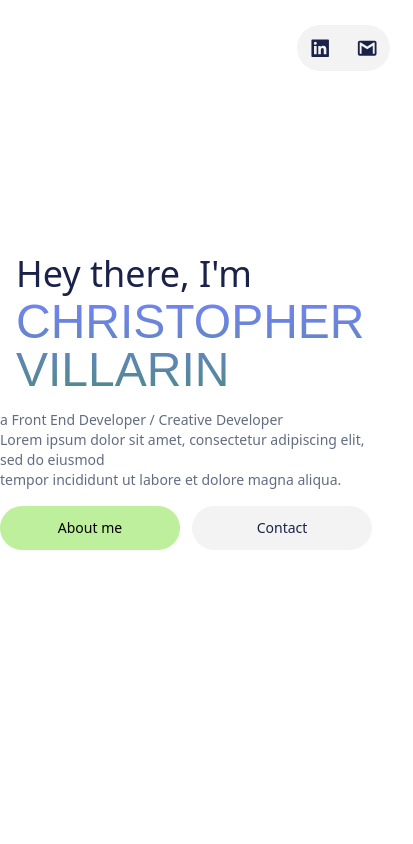
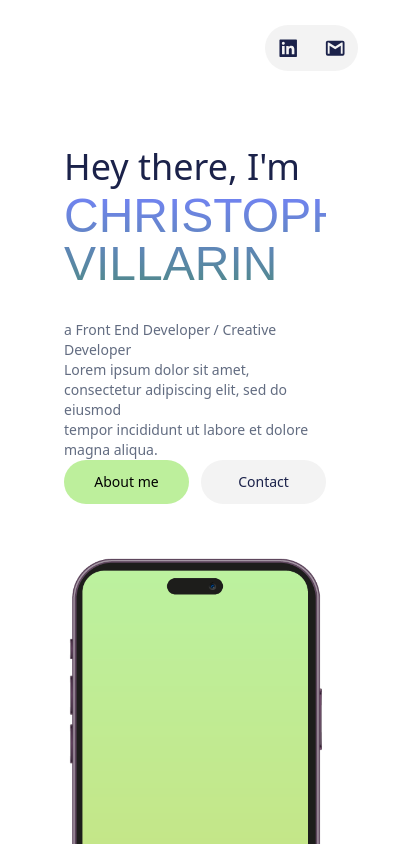
Before and after one commit to chrstphrvllrn/ChristopherVillarin, a React (Create React App) app: page / in a window 390 px wide. Shown: the top 844 px of the page, 413 px wide, since content can reach past the window. Built offline with nearby package versions, Linux system fonts and the light colour scheme.

Commit message:
updating mobile

```diff
--- a/src/App.js
+++ b/src/App.js
@@ -5,14 +5,15 @@ function App() {
     <div className=''>
       <NavBar />
 
-      <div className="w-full flex flex-col md:flex-row text-[#030303] font-light bg-[url('./images/background/iphone.png')] bg-cover bg-center bg-no-repeat xl:bg-contain lg:bg-contain" >
-        <div className="w-full min-h-[70vh] flex flex-col text-left justify-center mx-auto sm:max-w-[640px] md:max-w-[768px] lg:max-w-[924px] xl:max-w-[1080px] 2xl:max-w-[1536px]"> {/**/}
-        <p className='text-4xl p-4 font-light w-full leading-snug text-[#1B224A] '>Hey there, I'm<br />  <p className='text-5xl md:text-7xl lg:text-8xl xl:text-[7rem] 2xl:text-[10rem] font-medium bebas-neue-regular text-[#1B224A] bg-gradient-to-b from-[#7383F7] to-[#508989] bg-clip-text text-transparent '>CHRISTOPHER<br />VILLARIN</p></p>
+      <section className='flex flex-col sm:flex-col md:flex-row'>
+            <div className="w-full sm:w-full md:w-1/2 px-8 sm:px-8 md:px-16 flex flex-col md:flex-row text-[#030303] font-light" >
+                  <div className="w-full min-h-[50vh] sm:min-h-[50vh]  md:min-h-[70vh]  lg:min-h-[70vh] xl:min-h-[70vh] flex flex-col text-left justify-center mx-auto sm:max-w-[640px] md:max-w-[768px] lg:max-w-[924px] xl:max-w-[1080px] 2xl:max-w-[1536px]"> {/**/}
+                  <p className='text-4xl p-8 sm:p-8 md:p-4 lg:p-4 xl:p-4 font-light w-full leading-snug text-[#1B224A] '>Hey there, I'm<br />  <p className='text-5xl sm:text-5xl md:text-7xl lg:text-8xl xl:text-[7rem] 2xl:text-[10rem] font-medium bebas-neue-regular text-[#1B224A] bg-gradient-to-b from-[#7383F7] to-[#508989] bg-clip-text text-transparent '>CHRISTOPHER<br />VILLARIN</p></p>
                   {/* <p className='text-4xl p-4 font-light w-full leading-snug text-[#1B224A] '>Hey there, I'm<br />  <p className='text-6xl md:text-8xl lg:text-9xl xl:text-9xl font-medium bebas-neue-regular text-[#1B224A] bg-gradient-to-b from-[#4164A1] via-[#7A4A8A] to-[#7A4A8A] bg-clip-text text-transparent '>CHRISTOPHER<br />VILLARIN</p></p> */}
 
-          <p className='text-sm  text-[#626c81] w-full font-regular '>a Front End Developer / Creative Developer</p>
-          <p className='text-sm pb-4 text-[#626c81] w-full font-light'>Lorem ipsum dolor sit amet, consectetur adipiscing elit, sed do eiusmod<br />tempor incididunt ut labore et dolore magna aliqua. </p>
-          <div className='w-full flex flex-row'>
+                    <p className='text-sm px-8 sm:px-8 md:px-4 text-[#626c81] w-full font-regular '>a Front End Developer / Creative Developer</p>
+                    <p className='text-sm px-8 sm:px-8 md:px-4  text-[#626c81] w-full font-light'>Lorem ipsum dolor sit amet, consectetur adipiscing elit, sed do eiusmod<br />tempor incididunt ut labore et dolore magna aliqua. </p>
+                    <div className='w-full flex flex-row px-8 sm:px-8 md:px-4'>
                       <button className='text-sm bg-[#BDEF9C] hover:bg-[#f3f3f3] text-[#000] hover:text-[#000] w-[180px] rounded-full font-medium  py-3 px-1 mr-3 ' style={{ transition: 'background-color 0.3s' }}>About me</button>
                       <button className='text-sm bg-[#f3f3f3] hover:bg-[#4164A1] text-[#1B224A] hover:text-[#fff] w-[180px] rounded-full font-medium  py-3 px-1   ' style={{ transition: 'background-color 0.3s' }}>Contact</button>
                       {/* <button className='bg-[#4267B2] text-[#000] w-[50px] rounded-full font-medium  py-3 px-4 ml-4'></button>
@@ -20,6 +21,9 @@ function App() {
                     </div>
                   </div>
             </div>
+            <div className="w-full sm:w-full md:w-1/2 px-8 sm:px-8 md:px-16 min-h-[70vh] flex flex-row justify-center items-center md:flex-row text-[#030303] font-light bg-[url('./images/background/iphone.png')] bg-cover bg-center bg-no-repeat xl:bg-contain lg:bg-contain " >
+            </div>
+      </section>
     </div>);
 }
 
--- a/src/components/NavBar.js
+++ b/src/components/NavBar.js
@@ -8,8 +8,8 @@ import IconGmail from './icons/gmail'
 
 const NavBar = () => {
     return (
-        <div className='w-full  text-[#1B224A] font-light py-7 sm:py-7  md:py-7 lg:py-8 xl:py-8 '>
-            <div className="h-10  mx-auto md:px-14 lg:px-27 flex"> {/** max-w-[1240px]*/}
+        <div className='w-full text-[#1B224A] font-light py-7 sm:py-7  md:py-7 lg:py-8 xl:py-8 px-8 sm:px-8 md:px-4'>
+            <div className="h-10 mx-auto md:px-14 lg:px-27 flex"> {/** max-w-[1240px]*/}
                 {/* <div className="p-8 w-full bg-slate-300"> </div> */}
                 <div className='w-full flex flex-row justify-center items-center'>
                     {/* <div className='flex text-1xl md:text-2xl lg:text-3xl font-bold mr-5 text-[#1B224A]'>VILL<span className='text-[#1B224A]'>ARIN</span></div> */}
```
Also changed, not shown: src/images/background/iphone.png, src/images/background/iphone_old.png (added). Lines whose indentation alone changed are shown as unchanged.
